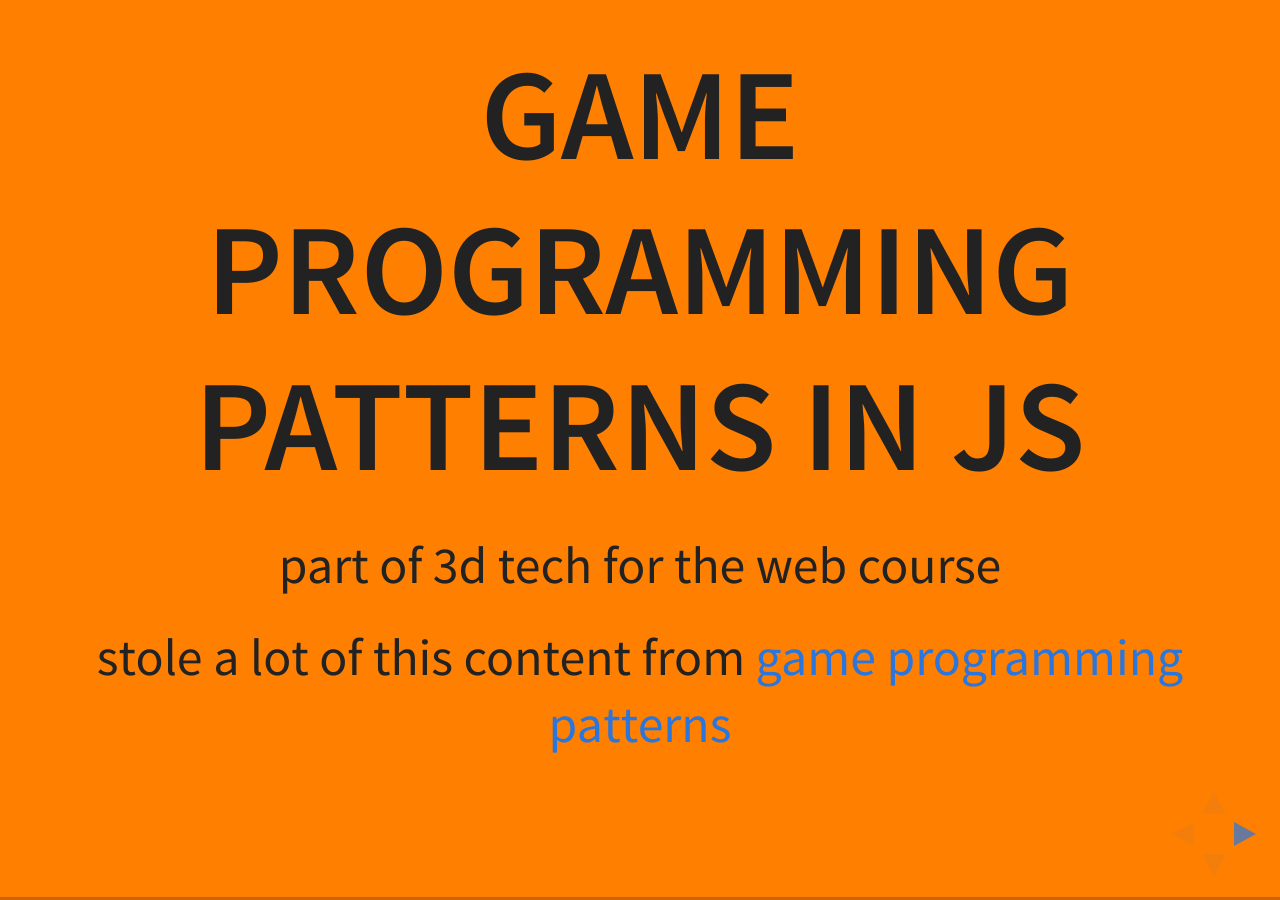
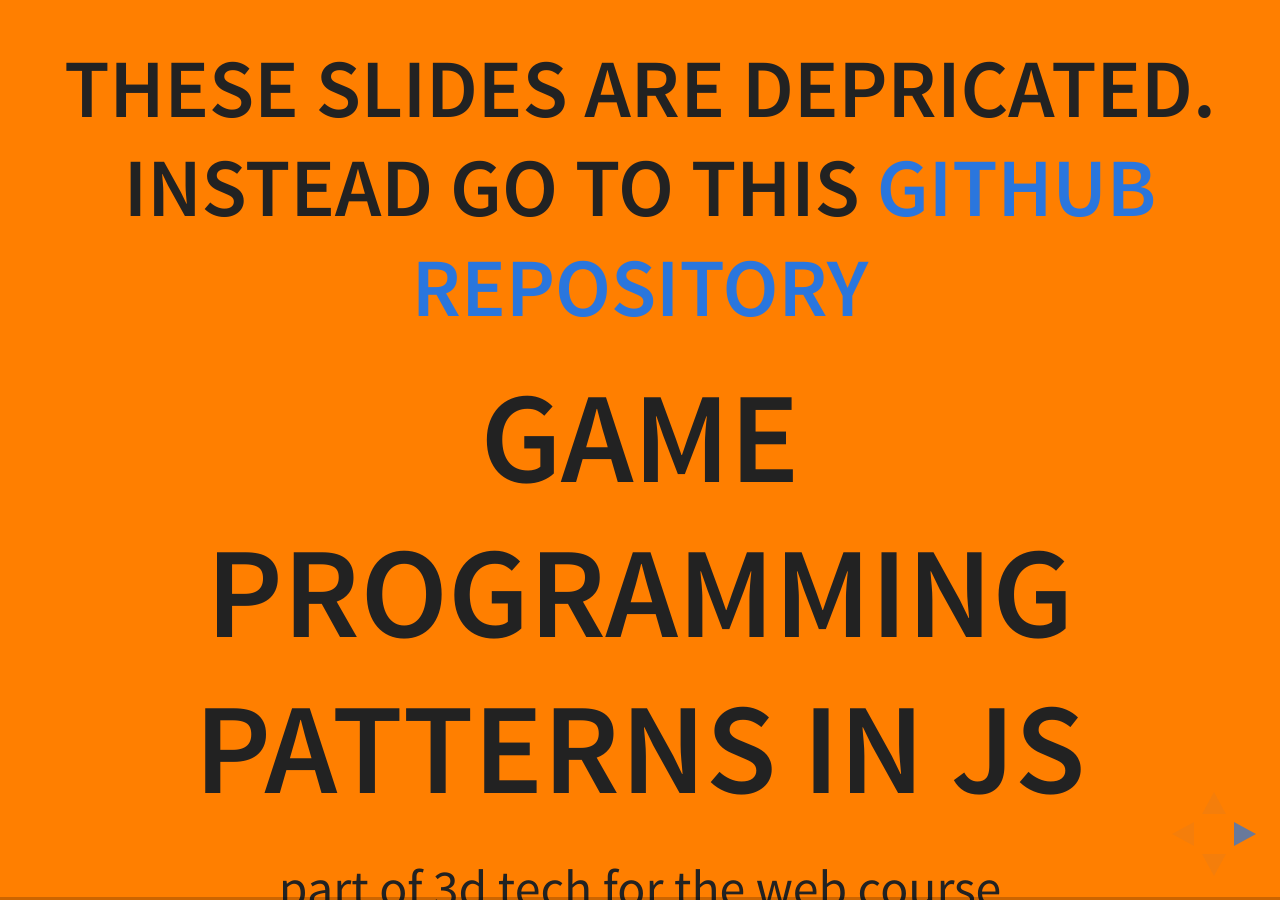
Before and after one commit to seanbutler/3DWebTechCourse, a Jekyll site: the page built from _lectures/02-JavascriptGameProgrammingPatterns.html, in a window 1280 px wide. Built offline with Jekyll 4.4.1, drawn with Linux system fonts in a browser that asks for light colours.

Commit message:
depricated adding new link to first slide.

```diff
--- a/_lectures/02-GameProgrammingPatterns.html
+++ b/_lectures/02-JavascriptGameProgrammingPatterns.html
@@ -1,13 +1,14 @@
 ---
 layout: slides
-title:  "02 Game Programming Patterns in Javascript"
+title:  "02 Javascript Game Programming Patterns"
 date:   2017-09-13 23:46:24 +0100
 ---
 
 <section data-background-color="#ff7f00">
+    <h2>These slides are depricated.
+    Instead go to this <a href = "http://https://github.com/seanbutler/GameProgrammingPatternsInJavascript">github repository</a><h2>
     <h1>Game Programming Patterns in JS</h1>
     <p>part of 3d tech for the web course</p>
-    <p>stole a lot of this content from <a href = "http://gameprogrammingpatterns.com/">game programming patterns</a></p>
 </section>
 
 <section>
--- a/lectures/index.html
+++ b/lectures/index.html
@@ -3,7 +3,7 @@ layout: default
 title: lectures
 ---
 
-<h2>Semester 1</h2>
+<!-- <h2>Semester 1</h2> -->
 
 {% for doc in site.lectures %}
     <!-- <p><a href="{{ doc.url }}">{{ doc.title }}</a></p> -->
```
Also changed, not shown: other parts of _lectures/02-JavascriptGameProgrammingPatterns.html (+2 -1 lines).
